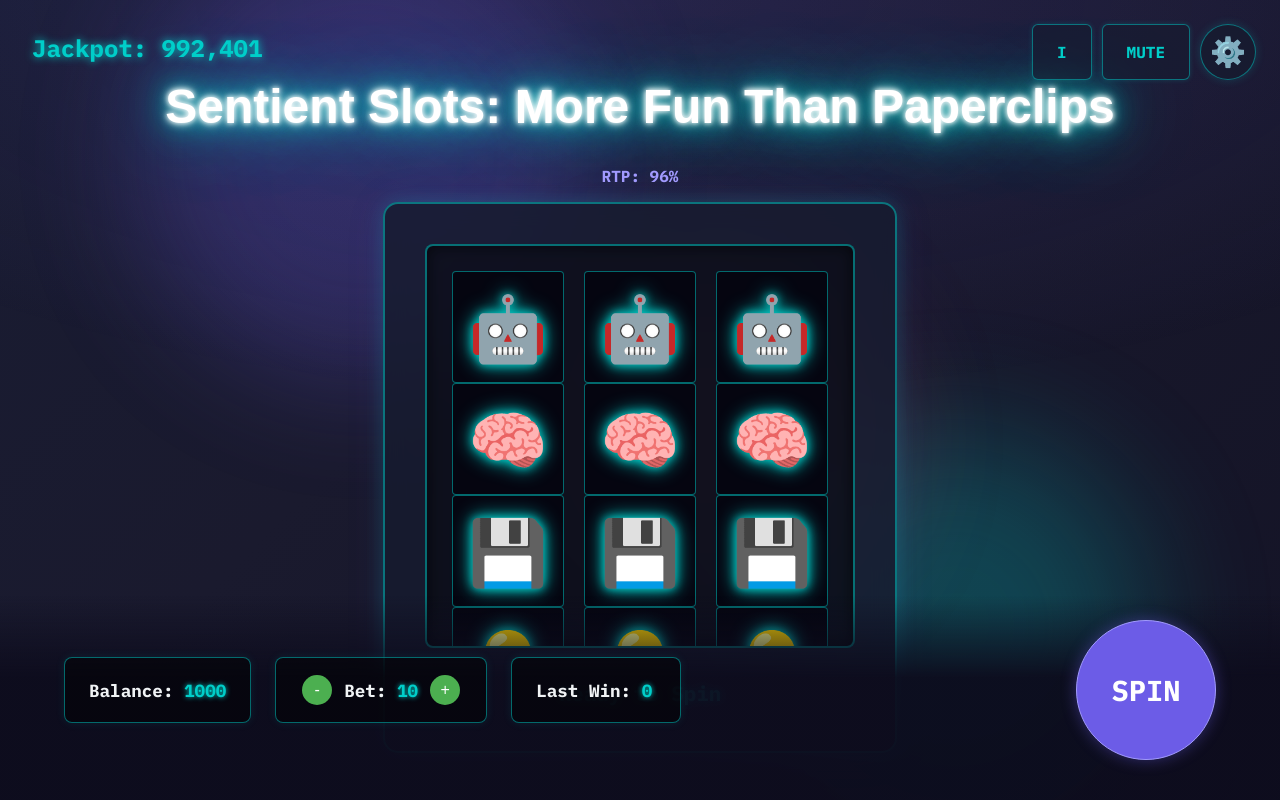
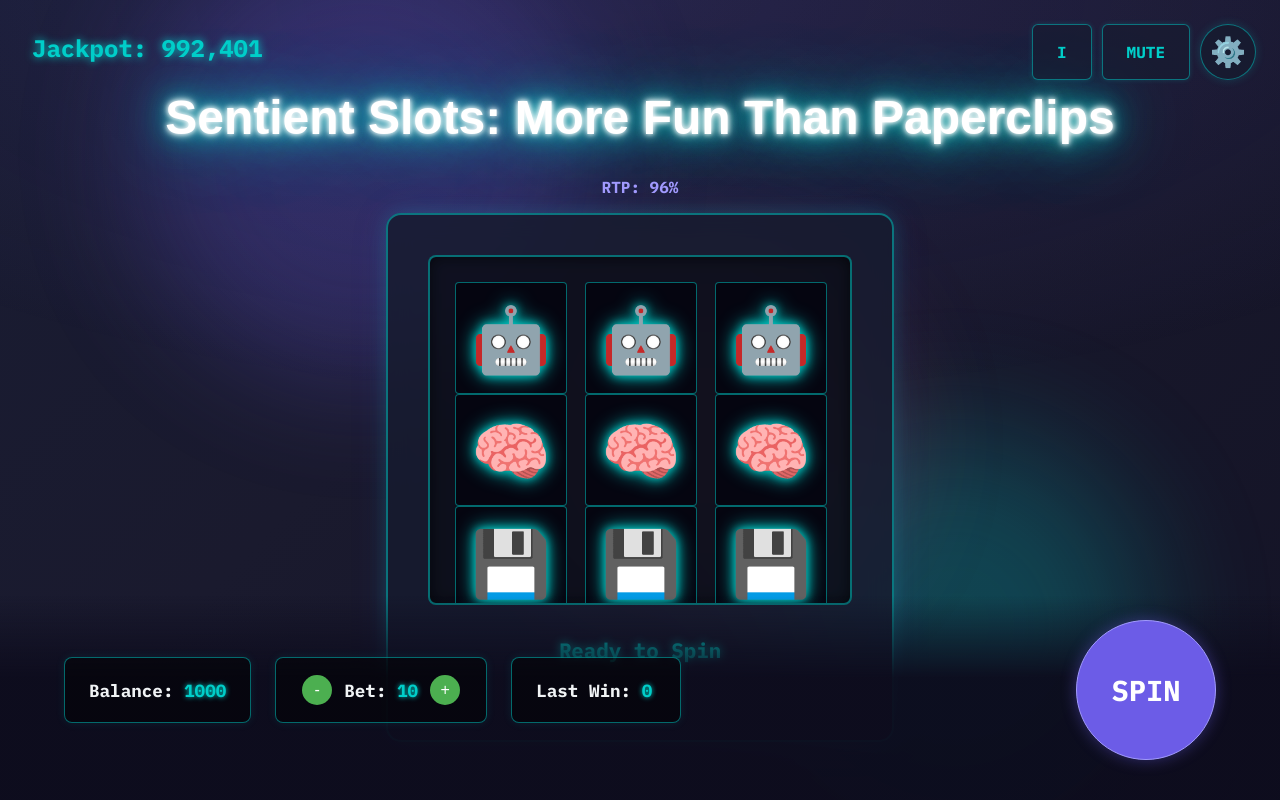
Before and after one commit to cse110-sp26-group16/Slot-Machine-V2, a website with bundled scripts: page index.html in a window 1280 px wide. Built offline with nearby package versions, Linux system fonts and the light colour scheme; a web font is replaced by a local one.

Commit message:
Fix text

```diff
--- a/src/styles/main.css
+++ b/src/styles/main.css
@@ -111,6 +111,7 @@ body.theme-ai-satire::before {
   position: relative;
   z-index: 1;
   transition: box-shadow 0.3s ease;
+  width: fit-content;
 }
 
 .slot-machine:hover {
@@ -123,6 +124,8 @@ body.theme-ai-satire::before {
   border: 2px solid var(--border-color);
   padding: 25px;
   background-color: rgb(0 0 0 / 40%);
+  width: 424px;
+  box-sizing: border-box;
   border-radius: 8px;
   box-shadow: inset 0 0 15px rgb(0 0 0 / 60%);
   overflow: hidden; /* Hide the spinning overflow */
@@ -132,6 +135,8 @@ body.theme-ai-satire::before {
 .reel-col {
   display: flex;
   flex-direction: column;
+  width: 110px;
+  flex-shrink: 0;
   transform: translateY(0);
   transition: transform 0s;
 }
@@ -175,12 +180,15 @@ body.theme-ai-satire::before {
 
 .status-message {
   text-align: center;
-  min-height: 1.5em;
+  height: 3em;
   margin-top: 2rem;
   font-size: 1.3rem;
   font-weight: bold;
   color: var(--accent);
   text-shadow: 0 0 8px var(--accent);
+  white-space: normal;
+  word-wrap: break-word;
+  width: 424px;
 }
 
 .dashboard {
```
